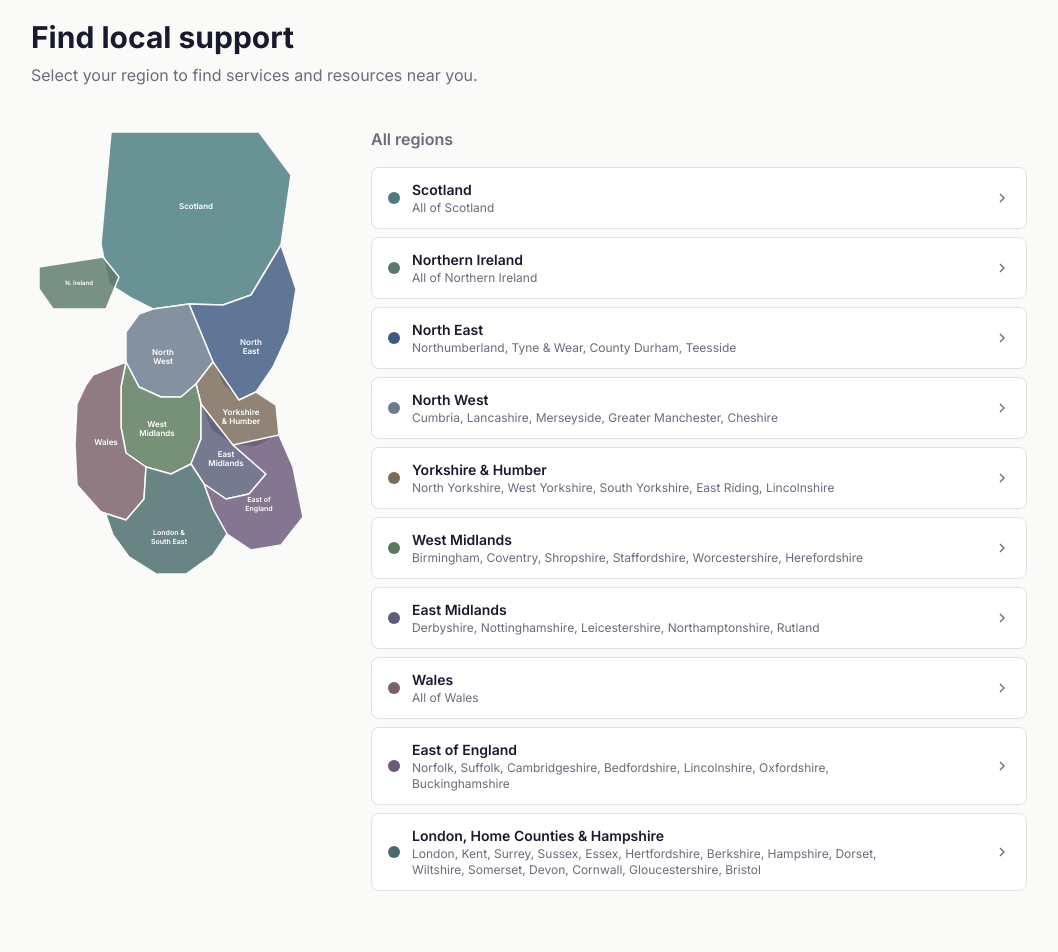
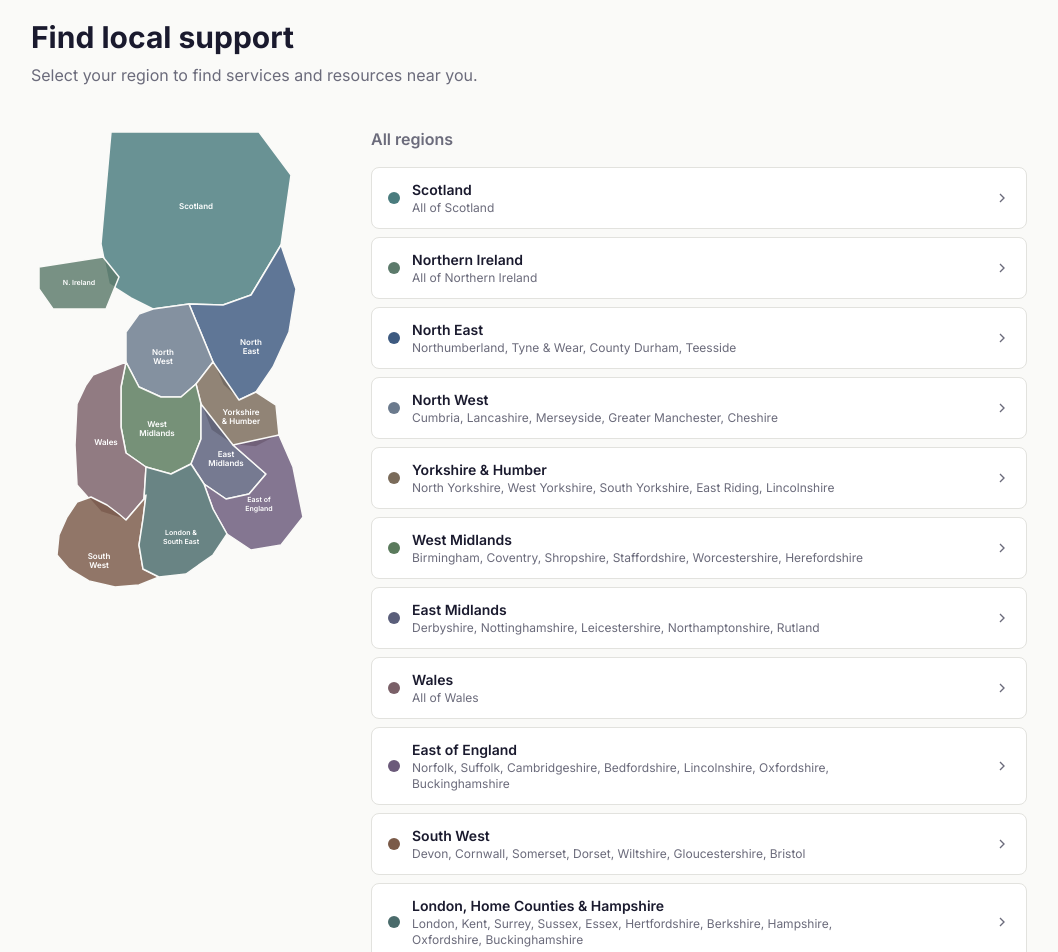
Before and after one commit to SaasAuditorPro/NeuroPathsWiki, a Next.js app: page /local in a window 1280 px wide. Shown: the part 140-1092 px from the top of the page, without its empty margins (57-1115 px from the left). Built offline with nearby package versions, Linux system fonts and the light colour scheme.

Commit message:
Add South West region; fix london-home-counties counties; update UK map SVG

```diff
--- a/src/app/local/page.tsx
+++ b/src/app/local/page.tsx
@@ -64,10 +64,16 @@ export const regions = [
     counties: 'Norfolk, Suffolk, Cambridgeshire, Bedfordshire, Lincolnshire, Oxfordshire, Buckinghamshire',
   },
   {
+    slug: 'south-west',
+    name: 'South West',
+    color: '#7A5A48',
+    counties: 'Devon, Cornwall, Somerset, Dorset, Wiltshire, Gloucestershire, Bristol',
+  },
+  {
     slug: 'london-home-counties',
     name: 'London, Home Counties & Hampshire',
     color: '#4A6B6B',
-    counties: 'London, Kent, Surrey, Sussex, Essex, Hertfordshire, Berkshire, Hampshire, Dorset, Wiltshire, Somerset, Devon, Cornwall, Gloucestershire, Bristol',
+    counties: 'London, Kent, Surrey, Sussex, Essex, Hertfordshire, Berkshire, Hampshire, Oxfordshire, Buckinghamshire',
   },
 ]
 
--- a/src/components/UKMap.tsx
+++ b/src/components/UKMap.tsx
@@ -11,8 +11,7 @@ interface RegionConfig {
 }
 
 // SVG viewBox "0 0 300 480"
-// Geographically approximate paths for each region
-// Adjacent regions share boundary coordinates
+// Geographically approximate paths — adjacent regions share boundary points
 const regionPaths: Record<string, string> = {
   'scotland':
     'M 80,5 L 228,5 L 260,48 L 250,118 L 220,168 L 192,178 L 158,177 L 122,182 L 100,171 L 78,157 L 70,117 Z',
@@ -32,11 +31,12 @@ const regionPaths: Record<string, string> = {
     'M 62,248 L 95,235 L 90,260 L 90,300 L 95,326 L 115,340 L 113,372 L 95,393 L 70,385 L 46,358 L 44,318 L 46,277 L 55,258 Z',
   'east-of-england':
     'M 202,318 L 248,308 L 262,340 L 272,390 L 250,418 L 220,423 L 196,407 L 182,382 L 173,357 L 195,372 L 218,367 L 235,347 Z',
+  'south-west':
+    'M 95,393 L 113,372 L 115,368 L 112,392 L 108,418 L 112,442 L 128,450 L 108,458 L 84,460 L 58,454 L 38,442 L 26,428 L 28,408 L 36,390 L 46,375 L 60,370 L 76,378 L 88,387 Z',
   'london-home-counties':
-    'M 115,340 L 140,347 L 160,337 L 173,357 L 182,382 L 196,407 L 182,428 L 155,447 L 125,447 L 98,430 L 82,408 L 75,388 L 70,385 L 95,393 L 113,372 Z',
+    'M 115,340 L 140,347 L 160,337 L 173,357 L 182,382 L 196,407 L 182,428 L 155,447 L 128,450 L 112,442 L 108,418 L 112,392 L 115,368 L 113,372 Z',
 }
 
-// Approximate label positions (cx, cy) for each region
 const labelPositions: Record<string, [number, number]> = {
   'scotland':           [165,  82],
   'northern-ireland':   [ 48, 158],
@@ -47,7 +47,8 @@ const labelPositions: Record<string, [number, number]> = {
   'east-midlands':      [195, 330],
   'wales':              [ 75, 318],
   'east-of-england':    [228, 375],
-  'london-home-counties':[138, 408],
+  'south-west':         [ 68, 432],
+  'london-home-counties':[150, 408],
 }
 
 export default function UKMap({ regions }: { regions: RegionConfig[] }) {
@@ -94,8 +95,6 @@ export default function UKMap({ regions }: { regions: RegionConfig[] }) {
         {regions.map(region => {
           const pos = labelPositions[region.slug]
           if (!pos) return null
-          const isLong = region.slug === 'london-home-counties' || region.slug === 'east-of-england'
-          const lines = isLong ? region.name.split(',')[0].trim().split(' & ')[0] : region.name
           return (
             <text
               key={`label-${region.slug}`}
@@ -103,7 +102,7 @@ export default function UKMap({ regions }: { regions: RegionConfig[] }) {
               y={pos[1]}
               textAnchor="middle"
               fill="white"
-              fontSize={region.slug === 'northern-ireland' ? 6 : region.slug === 'london-home-counties' || region.slug === 'east-of-england' ? 7 : 8}
+              fontSize={region.slug === 'northern-ireland' || region.slug === 'london-home-counties' || region.slug === 'east-of-england' ? 7 : 8}
               fontWeight="600"
               fontFamily="Inter, system-ui, sans-serif"
               style={{ pointerEvents: 'none', userSelect: 'none' }}
@@ -144,11 +143,14 @@ export default function UKMap({ regions }: { regions: RegionConfig[] }) {
                   <tspan x={pos[0]} dy="9">West</tspan>
                 </>
               ) : region.slug === 'northern-ireland' ? (
+                <tspan>N. Ireland</tspan>
+              ) : region.slug === 'south-west' ? (
                 <>
-                  <tspan x={pos[0]} dy="0">N. Ireland</tspan>
+                  <tspan x={pos[0]} dy="0">South</tspan>
+                  <tspan x={pos[0]} dy="9">West</tspan>
                 </>
               ) : (
-                <tspan>{lines}</tspan>
+                <tspan>{region.name}</tspan>
               )}
             </text>
           )
```
